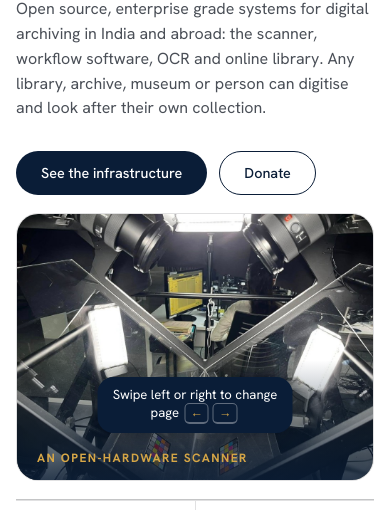
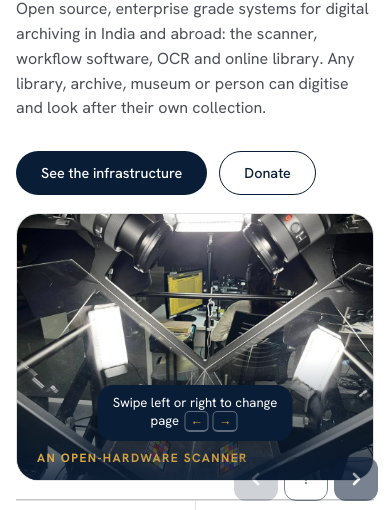
Before and after one commit to ServantsOfKnowledge/sok-portal, a plain HTML site: page index.html in a window 390 px wide. Shown: the part 327-837 px from the top of the page. Drawn offline with nearby package versions, Linux system fonts and the light colour scheme.

Commit message:
feat: navigation pad on phones (left, help, right)

```diff
--- a/css/styles.css
+++ b/css/styles.css
@@ -709,3 +709,14 @@ html[lang="kn"] .brand-word small { letter-spacing: .16em !important; }
 @media (min-width: 761px) { .dpad { display: grid; } body.has-dpad .hint-btn { display: none; } .hint-tip { bottom: 62px; } }
 @media (prefers-reduced-motion: reduce) { .dp { transition: none; } }
 @media (max-width: 1000px) { .dp-up, .dp-down { visibility: hidden; } } /* up/down only step through items on wider screens */
+/* Phones: the same pad, reduced to ← ? → (up/down are plain scrolling here) */
+@media (max-width: 760px) {
+  .dpad { display: grid; grid-template: 44px / repeat(3, 44px); gap: 6px; right: 12px; bottom: 16px; opacity: .55; }
+  .dp { width: 44px; height: 44px; border-radius: 12px; }
+  .dp svg { width: 24px; height: 24px; } .dp-help { font-size: .9rem; }
+  .dp-up, .dp-down { display: none; }
+  .dp-left { grid-area: 1 / 1; } .dp-help { grid-area: 1 / 2; } .dp-right { grid-area: 1 / 3; }
+  body.has-dpad .hint-btn { display: none; }
+  body.has-dpad { padding-bottom: 72px; }
+  .hint-tip { bottom: 76px; }
+}
```
